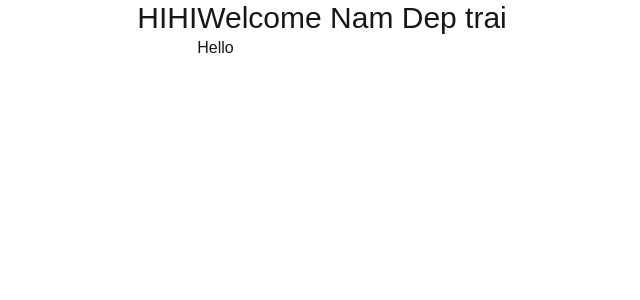
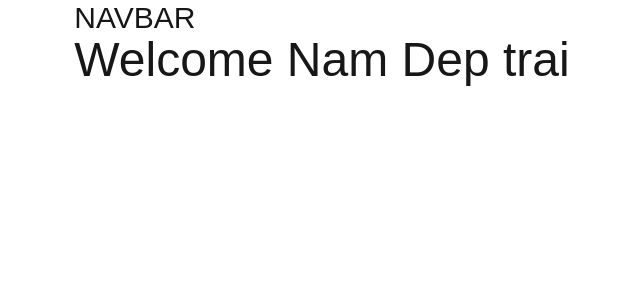
Before and after one commit to hggnomm/next-15-fundamental, a Next.js app: page / in a window 1280 px wide. Shown: the top 300 px of the page, without its empty margins (318-958 px from the left). Built offline with nearby package versions, Linux system fonts and the light colour scheme.

Commit message:
operation route/ error handling

```diff
--- /dev/null
+++ b/app/(root)/about/page.tsx
@@ -0,0 +1,8 @@
+import React from "react";
+
+const Page = () => {
+  throw new Error("Fucking you");
+  return <div>About</div>;
+};
+
+export default Page;
--- /dev/null
+++ b/app/(root)/error.tsx
@@ -0,0 +1,8 @@
+import React from "react";
+
+const Page = () => {
+  throw new Error("Fucking you");
+  return <div>About</div>;
+};
+
+export default Page;
--- /dev/null
+++ b/app/(root)/layout.tsx
@@ -0,0 +1,10 @@
+const layout = ({ children }: { children: React.ReactNode }) => {
+  return (
+    <div className="to-red-200">
+      <h1 className="text-3xl">NAVBAR</h1>
+      {children}
+    </div>
+  );
+};
+
+export default layout;
--- /dev/null
+++ b/app/(root)/page.tsx
@@ -0,0 +1,8 @@
+export default function Home() {
+  console.log("wtf men");
+  return (
+    <div>
+      <h1 className="text-5xl">Welcome Nam Dep trai</h1>
+    </div>
+  );
+}
--- a/app/about/page.tsx
+++ /dev/null
@@ -1,9 +0,0 @@
-import React from 'react'
-
-const Page = () => {
-  return (
-    <div>About</div>
-  )
-}
-
-export default Page
--- a/app/layout.tsx
+++ b/app/layout.tsx
@@ -28,7 +28,7 @@ export default function RootLayout({
       <body
         className={`${geistSans.variable} ${geistMono.variable} antialiased`}
       >
-        <h1 className="text-3xl">HIHI</h1>
+        {/* <h1 className="text-3xl">HIHI</h1> */}
         {children}
       </body>
     </html>
--- a/app/page.tsx
+++ /dev/null
@@ -1,11 +0,0 @@
-import Hello from "@/app/components/hello";
-
-export default function Home() {
-  console.log("wtf men");
-  return (
-    <div>
-      <h1 className="text-3xl">Welcome Nam Dep trai</h1>
-      <Hello />
-    </div>
-  );
-}
```
Also changed, not shown: app/(dashboard)/dashboard/users/[id]/page.tsx (renamed from app/dashboard/users/[id]/page.tsx), app/(dashboard)/dashboard/users/page.tsx (renamed from app/dashboard/users/page.tsx), app/(dashboard)/layout.tsx (renamed from app/dashboard/layout.tsx).
